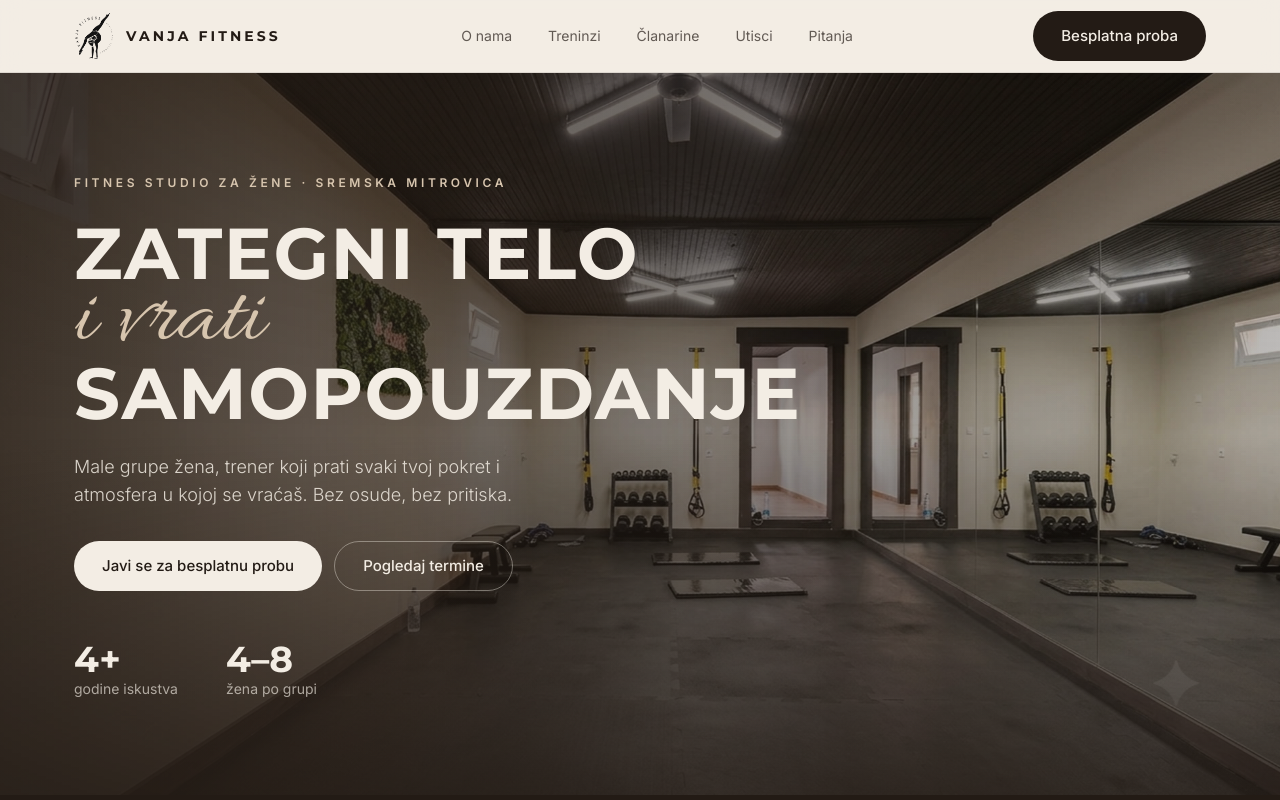
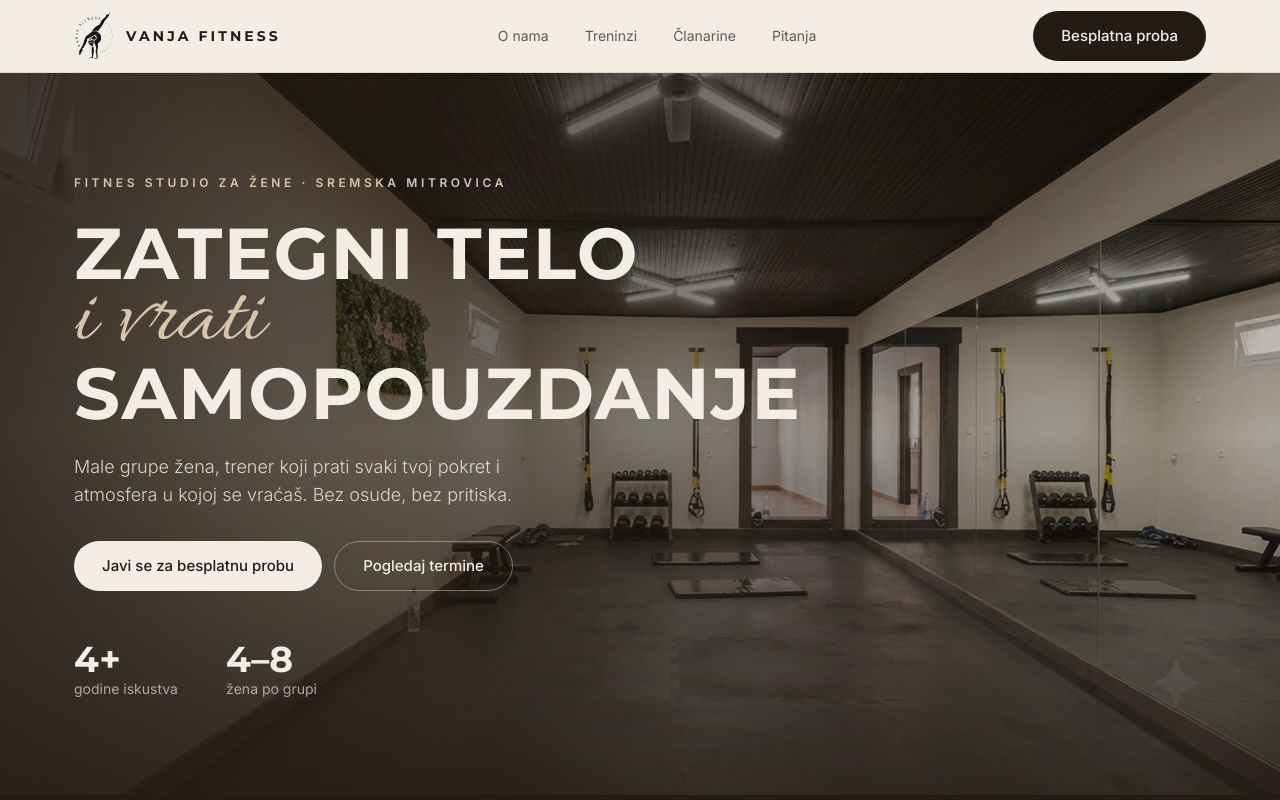
Before and after one commit to Nemanja-Gajic/vanja-fitness, a Next.js app: page / in a window 1280 px wide. Shown: the top 800 px of the page. Built offline with nearby package versions, Linux system fonts and the light colour scheme.

Commit message:
Temporarily hide placeholder testimonials section (commented out, easy to restore)

```diff
--- a/app/page.tsx
+++ b/app/page.tsx
@@ -22,7 +22,10 @@ export default function Home() {
       <Benefits />
       <Schedule />
       <Pricing />
-      <Testimonials />
+      {/* Utisci su privremeno sklonjeni dok ne stignu pravi citati članica.
+          Za vraćanje: odkomentariši liniju ispod i zameni placeholder tekstove
+          u components/Testimonials.tsx pravim utiscima (ime + saglasnost). */}
+      {/* <Testimonials /> */}
       <Faq />
       <Cta />
       <Footer />
--- a/lib/site.ts
+++ b/lib/site.ts
@@ -12,7 +12,7 @@ export const site = {
     { label: "O nama", href: "#o-nama" },
     { label: "Treninzi", href: "#treninzi" },
     { label: "Članarine", href: "#clanarine" },
-    { label: "Utisci", href: "#utisci" },
+    // { label: "Utisci", href: "#utisci" }, // vrati kad se vrati Testimonials sekcija
     { label: "Pitanja", href: "#pitanja" },
   ],
 };
```
